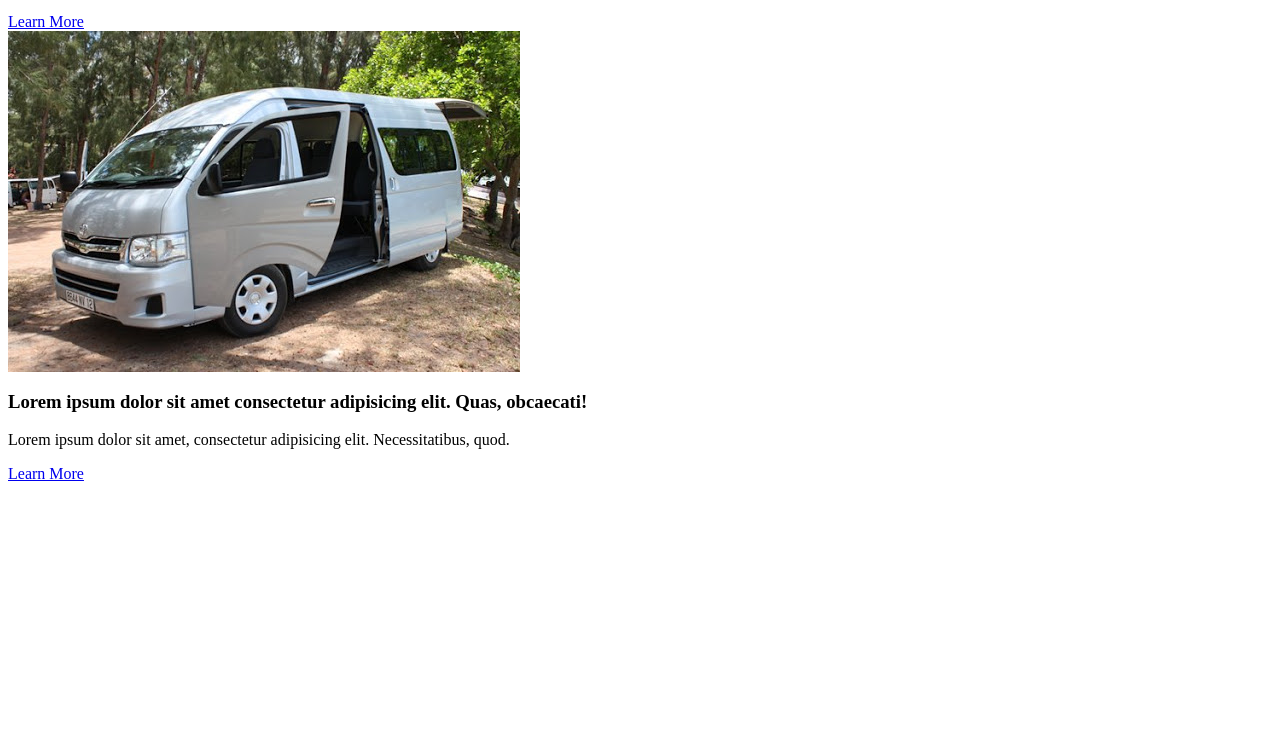
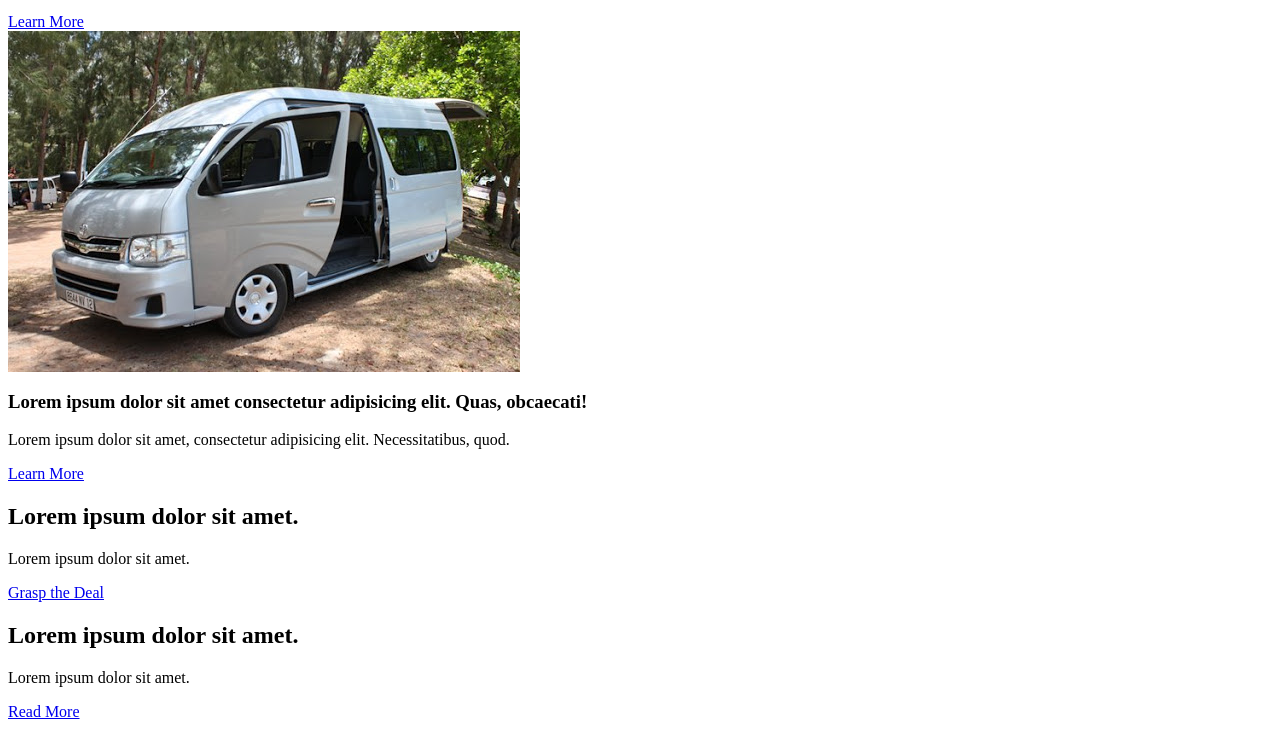
Before and after one commit to hemant160281/myproject, a plain HTML site: page index.html in a window 1280 px wide. Shown: the part 503-1232 px from the top of the page. Before the commit the page ends 994 px from the top, so only its background shows below. Drawn offline with Linux system fonts and the light colour scheme; files whose address does not match are found by name.

Commit message:
Text Update

```diff
--- a/index.html
+++ b/index.html
@@ -29,6 +29,20 @@
     <a href="#"> Learn More <i class="fas fa-chevron-right"></i></a>
   </div>
 </section>
+<section class="x-box">
+  <div class="content">
+    <h2>Lorem ipsum dolor sit amet.</h2>
+    <p> Lorem ipsum dolor sit amet.</p>
+    <a href="#"class="btn"> Grasp the Deal<i class="fas fa-chevron-right"></i></a>
+  </div>
+</section>
+<section class="carbon dark">
+  <div class="content">
+    <h2> Lorem ipsum dolor sit amet.</h2>
+    <p>Lorem ipsum dolor sit amet.</p>
+    <a href="#" class="btn"> Read More <i class="fas fa-chevron-right"></i></a>
+  </div>
+</section>
   </div>
   </body>
 </html>
```
